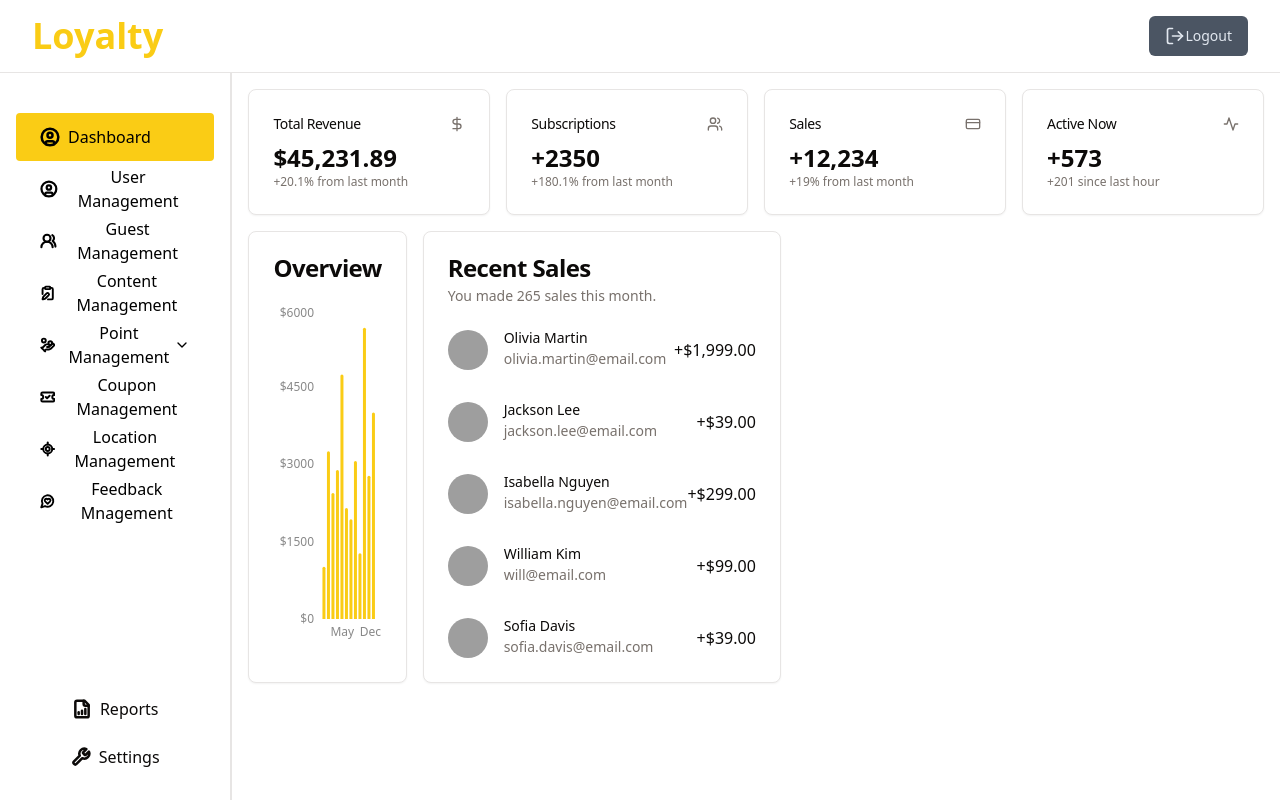
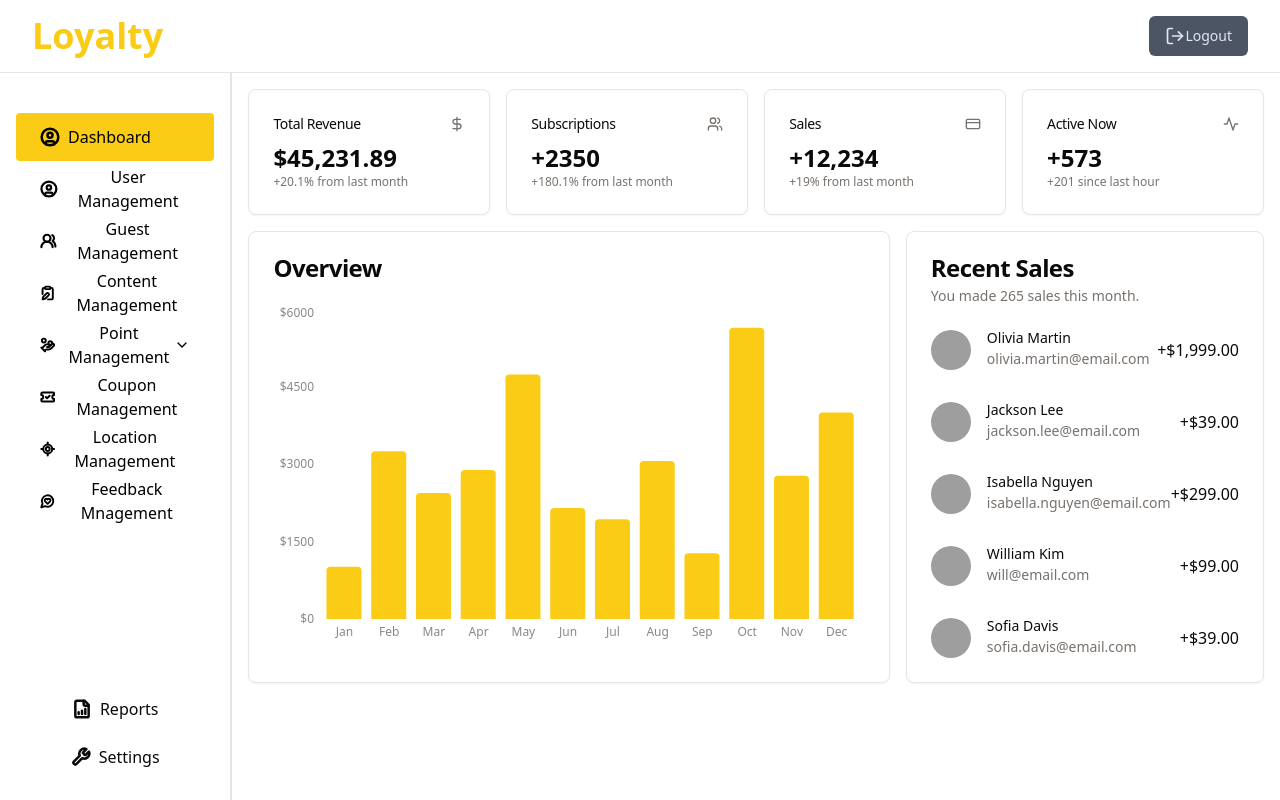
Before and after one commit to aaananddd/loyalty-frontend, a React (Vite) app: page / in a window 1280 px wide. Shown: the top 800 px of the page. Built offline with nearby package versions, Linux system fonts and the light colour scheme; sample sign-in values are in the browser's storage; grey boxes are pictures that could not be loaded.

Commit message:
fixed overview style

```diff
--- a/src/pages/private/dashboard/Overview/index.jsx
+++ b/src/pages/private/dashboard/Overview/index.jsx
@@ -21,7 +21,7 @@ import {
 } from "recharts";
 export function Overview() {
   return (
-    <Card className="col-span-4">
+    <Card className=" flex-1">
       <CardHeader>
         <CardTitle>Overview</CardTitle>
       </CardHeader>
--- a/src/pages/private/dashboard/RecentSales/index.jsx
+++ b/src/pages/private/dashboard/RecentSales/index.jsx
@@ -1,5 +1,4 @@
 import { Avatar, AvatarFallback, AvatarImage } from "@/components/ui/avatar";
-import { transactionData } from "@/utils/constants";
 import {
   Card,
   CardContent,
@@ -8,6 +7,8 @@ import {
   CardHeader,
   CardTitle,
 } from "@/components/ui/card";
+import { salesData } from "@/utils/constants";
+
 export function RecentSales() {
   return (
     <Card className="col-span-3">
@@ -17,76 +18,19 @@ export function RecentSales() {
       </CardHeader>
       <CardContent>
         <div className="space-y-8">
-          <div className="flex items-center">
-            <Avatar>
-              <AvatarImage src="https://github.com/shadcn.png" />
-              <AvatarFallback>CN</AvatarFallback>
-            </Avatar>
-
-            <div className="ml-4 space-y-1">
-              <p className="text-sm font-medium leading-none">Olivia Martin</p>
-              <p className="text-sm text-muted-foreground">
-                olivia.martin@email.com
-              </p>
+          {salesData.map((sale, index) => (
+            <div className="flex items-center" key={index}>
+              <Avatar>
+                <AvatarImage src={sale.avatarSrc} />
+                <AvatarFallback>{sale.name[0]}</AvatarFallback>
+              </Avatar>
+              <div className="ml-4 space-y-1">
+                <p className="text-sm font-medium leading-none">{sale.name}</p>
+                <p className="text-sm text-muted-foreground">{sale.email}</p>
+              </div>
+              <div className="ml-auto font-medium">{sale.amount}</div>
             </div>
-            <div className="ml-auto font-medium">+$1,999.00</div>
-          </div>
-          <div className="flex items-center">
-            <Avatar>
-              <AvatarImage src="https://github.com/shadcn.png" />
-              <AvatarFallback>CN</AvatarFallback>
-            </Avatar>
-
-            <div className="ml-4 space-y-1">
-              <p className="text-sm font-medium leading-none">Jackson Lee</p>
-              <p className="text-sm text-muted-foreground">
-                jackson.lee@email.com
-              </p>
-            </div>
-            <div className="ml-auto font-medium">+$39.00</div>
-          </div>
-          <div className="flex items-center">
-            <Avatar>
-              <AvatarImage src="https://github.com/shadcn.png" />
-              <AvatarFallback>CN</AvatarFallback>
-            </Avatar>
-
-            <div className="ml-4 space-y-1">
-              <p className="text-sm font-medium leading-none">
-                Isabella Nguyen
-              </p>
-              <p className="text-sm text-muted-foreground">
-                isabella.nguyen@email.com
-              </p>
-            </div>
-            <div className="ml-auto font-medium">+$299.00</div>
-          </div>
-          <div className="flex items-center">
-            <Avatar>
-              <AvatarImage src="https://github.com/shadcn.png" />
-              <AvatarFallback>CN</AvatarFallback>
-            </Avatar>
-
-            <div className="ml-4 space-y-1">
-              <p className="text-sm font-medium leading-none">William Kim</p>
-              <p className="text-sm text-muted-foreground">will@email.com</p>
-            </div>
-            <div className="ml-auto font-medium">+$99.00</div>
-          </div>
-          <div className="flex items-center">
-            <Avatar>
-              <AvatarImage src="https://github.com/shadcn.png" />
-              <AvatarFallback>CN</AvatarFallback>
-            </Avatar>
-
-            <div className="ml-4 space-y-1">
-              <p className="text-sm font-medium leading-none">Sofia Davis</p>
-              <p className="text-sm text-muted-foreground">
-                sofia.davis@email.com
-              </p>
-            </div>
-            <div className="ml-auto font-medium">+$39.00</div>
-          </div>
+          ))}
         </div>
       </CardContent>
     </Card>
--- a/src/utils/constants/index.js
+++ b/src/utils/constants/index.js
@@ -1,6 +1,37 @@
 const dummyValue =
   "Lorem ipsum dolor sit amet, qui minim labore adipisicing minim sint cillum sint consectetur cupidatat.";
-
+  const salesData = [
+    {
+      name: "Olivia Martin",
+      email: "olivia.martin@email.com",
+      amount: "+$1,999.00",
+      avatarSrc: "https://github.com/shadcn.png",
+    },
+    {
+      name: "Jackson Lee",
+      email: "jackson.lee@email.com",
+      amount: "+$39.00",
+      avatarSrc: "https://github.com/shadcn.png",
+    },
+    {
+      name: "Isabella Nguyen",
+      email: "isabella.nguyen@email.com",
+      amount: "+$299.00",
+      avatarSrc: "https://github.com/shadcn.png",
+    },
+    {
+      name: "William Kim",
+      email: "will@email.com",
+      amount: "+$99.00",
+      avatarSrc: "https://github.com/shadcn.png",
+    },
+    {
+      name: "Sofia Davis",
+      email: "sofia.davis@email.com",
+      amount: "+$39.00",
+      avatarSrc: "https://github.com/shadcn.png",
+    },
+  ];
   const transactionData = [
     {
       name: "Jan",
@@ -52,4 +83,4 @@ const dummyValue =
     },
   ]
 
-export { dummyValue,transactionData };
+export { dummyValue,transactionData, salesData };
```
